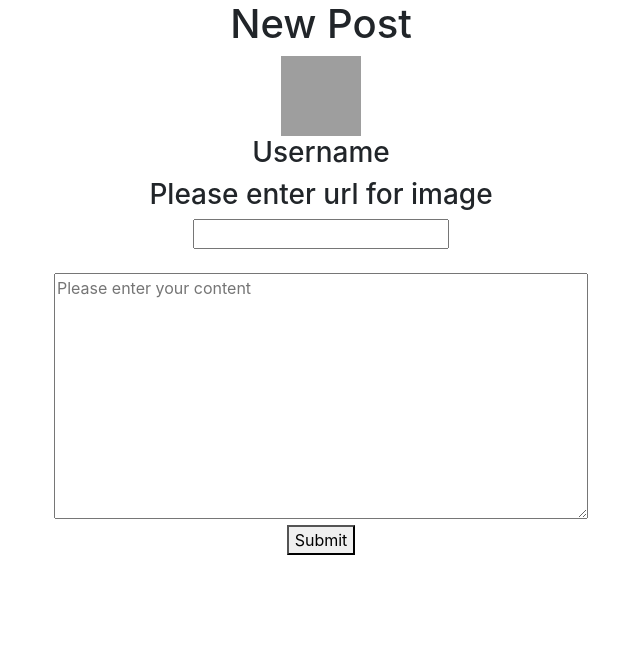
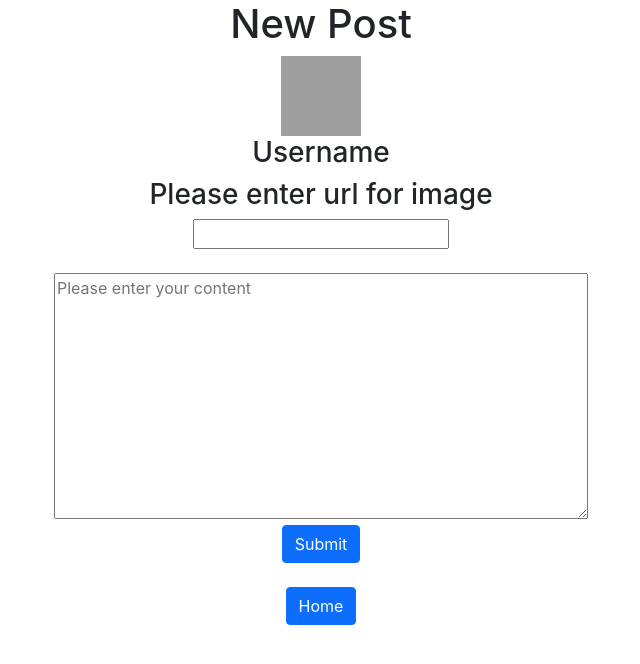
Before and after one commit to jitrakorn/TT3_Group3, a React (Create React App) app in the folder frontend/: page /createPost in a window 1280 px wide. Shown: the top 664 px of the page, without its empty margins (319-959 px from the left). Built offline with nearby package versions, Linux system fonts and the light colour scheme; grey boxes are pictures that could not be loaded.

Commit message:
updated based on bootstrap

```diff
--- a/frontend/src/components/CreateNewPost.js
+++ b/frontend/src/components/CreateNewPost.js
@@ -1,5 +1,7 @@
 import React, { Component , useState} from "react";
 import "bootstrap/dist/css/bootstrap.css";
+import {Link} from "react-router-dom";
+import Button from "bootstrap/js/src/button";
 const CreatePost = (props) => {
 
     let Username = "Username"
@@ -16,34 +18,33 @@ const CreatePost = (props) => {
         console.log(content)
     };
 
+    const handleBack = () => {
+
+
+
+
+    }
+
     return(
-        <div>
+
             <div class="col-xs-1" align="center">
-                <div class="col-xs-1" align="center">
-                    <h1>New Post</h1>
+
+                <h1>New Post</h1>
+                <img  src={dp_url} alt="profile_pic" width="80" height="80"/>
+                <h3>{Username}</h3>
+                <div>
+                    <h3>Please enter url for image</h3>
+                    <input type="url" id="imagePath"/>
                 </div>
-
-                <div className="col-xs-1" align="center">
-                    <img src={dp_url} alt="profile_pic" width="80" height="80"/>
+                <br/>
+                <textarea type="text" id="content" rows={10} cols={50} placeholder="Please enter your content"/>
+                <div>
+                 <button onClick={handleSubmission} className= "btn btn-primary">Submit</button>
                 </div>
-                <div className="col-xs-1" align="center">
-                    <h3>{Username}</h3>
-                </div>
-
-            <div className="col-xs-1" align="center">
-
-                <h3>Please enter url for image</h3>
-                <input type="url" id="imagePath"/>
-            </div>
-            <br/>
-            <div className="col-xs-1" align="center">
-                <textarea type="text" id="content" rows={10} cols={50} placeholder="Please enter your content"/>
-            </div>
-                <div className="col-xs-1" align="center">
-            <button onClick={handleSubmission}>Submit</button>
-                </div>
-
-        </div>
+                <br/>
+                <Link to="/"  className="btn btn-primary">
+                   Home
+                </Link>
         </div>
     )
 };
```
